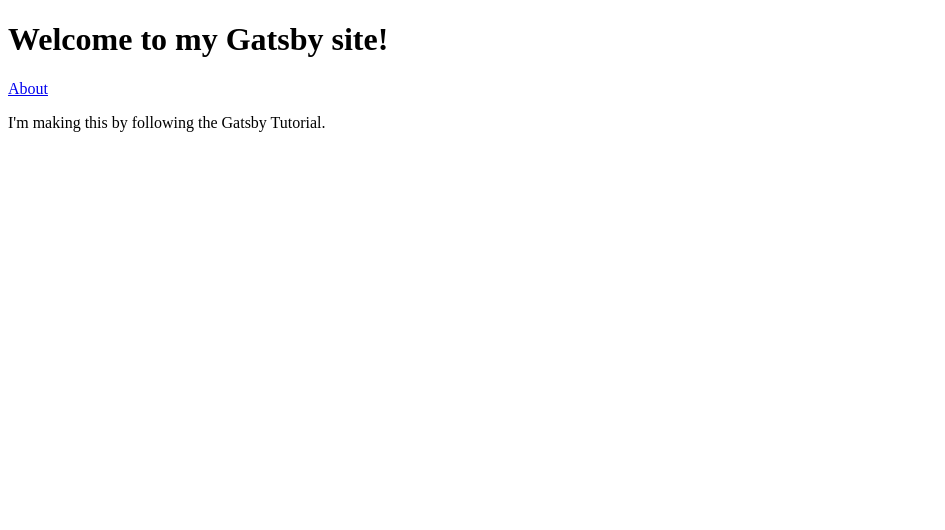
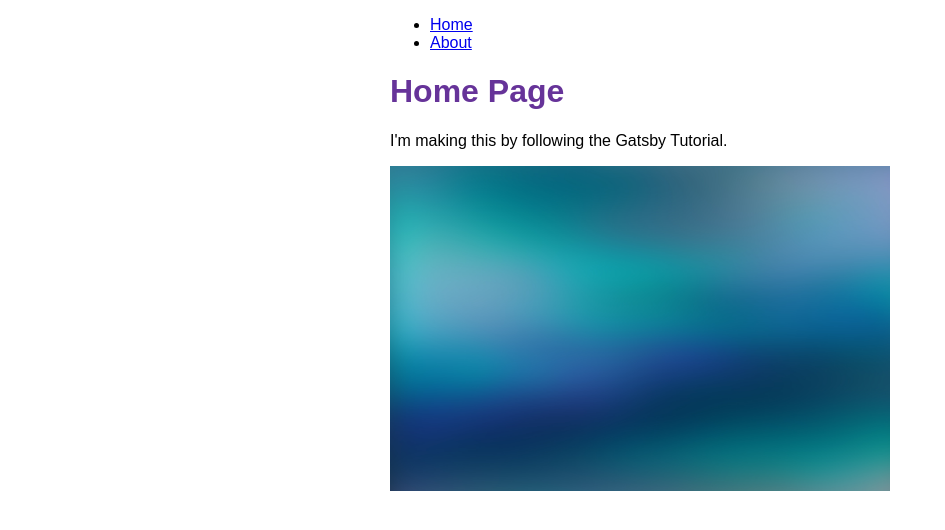
Before and after one commit to elyps/bastian-fischer.dev, a Gatsby site: page / in a window 1280 px wide. Shown: the whole page, without its empty margins (0-945 px from the left). Built offline with nearby package versions, Linux system fonts and the light colour scheme; Gatsby itself is replaced by a stand-in of ours.

Commit message:
Add gatsby-plugin-image & gatsby-plugin-sharp plus custom image

```diff
--- a/gatsby-config.js
+++ b/gatsby-config.js
@@ -6,5 +6,8 @@
     title: `bastian-fischer.dev`,
     siteUrl: `https://www.bastian-fischer.dev`,
   },
-  plugins: [],
+  plugins: [
+      "gatsby-plugin-image",
+      "gatsby-plugin-sharp"
+  ],
 }
--- a/src/pages/index.js
+++ b/src/pages/index.js
@@ -1,20 +1,19 @@
-// Step 1: Import React
 import * as React from 'react'
-import { Link } from 'gatsby'
+import Layout from './layout'
+import { StaticImage } from 'gatsby-plugin-image'
 
-// Step 2: Define your component
 const IndexPage = () => {
-  return (
-    <main>
-      <h1>Welcome to my Gatsby site!</h1>
-	  <Link to="/about">About</Link>
-      <p>I'm making this by following the Gatsby Tutorial.</p>
-    </main>
-  )
+	return (
+		<Layout pageTitle="Home Page">
+			<p>I'm making this by following the Gatsby Tutorial.</p>
+			<StaticImage
+				alt="cover image"
+				src="../images/cover.jpg"
+			/>
+		</Layout>
+	)
 }
 
-// You'll learn about this in the next task, just copy it for now
 export const Head = () => <title>Home Page</title>
 
-// Step 3: Export your component
 export default IndexPage
```
Also changed, not shown: src/images/cover.jpg (added).
